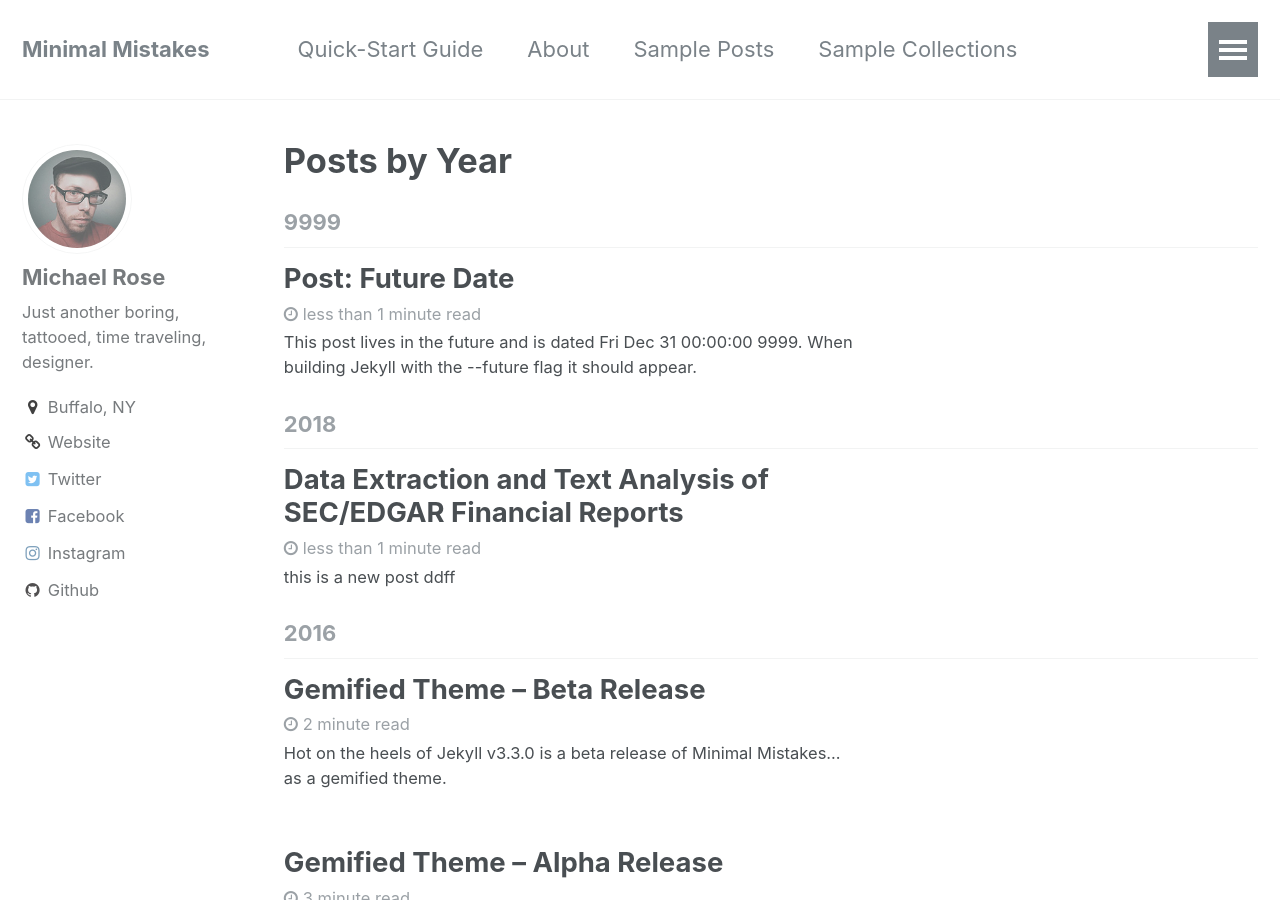
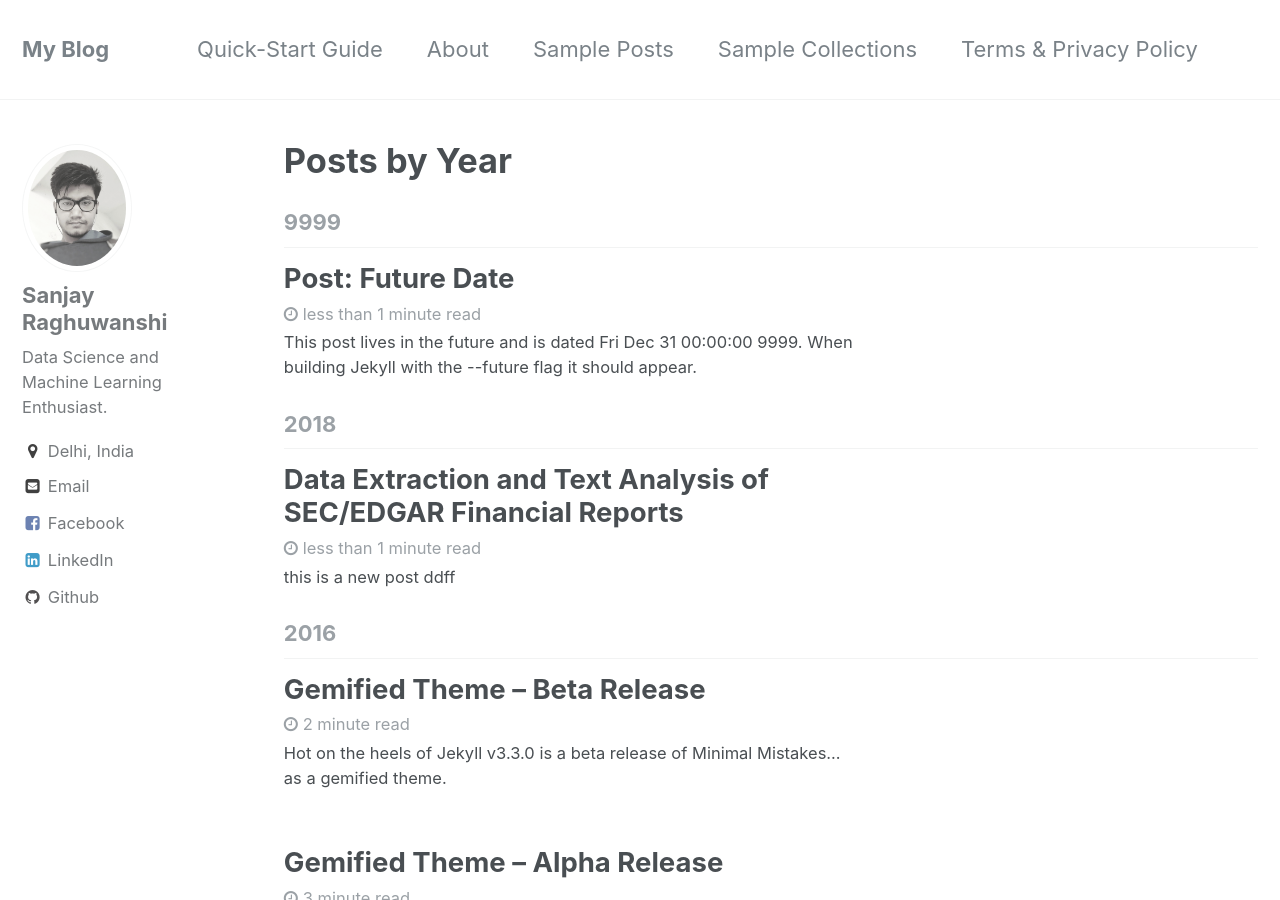
Before and after one commit to sanjay-raghu/Portfolio, a Jekyll site: the page built from index.html, in a window 1280 px wide and 900 px high. Built offline with Jekyll 4.4.1, drawn with Linux system fonts in a browser that asks for light colours; some of the changed text lies outside the part shown.

Commit message:
profile added

```diff
--- a/_config.yml
+++ b/_config.yml
@@ -7,10 +7,10 @@
 
 # Site Settings
 locale                   : "en-US"
-title                    : "Minimal Mistakes"
+title                    : "My Blog"
 title_separator          : "-"
-name                     : &name "Michael Rose"
-description              : &description "A flexible Jekyll theme for your blog or site with a minimalist aesthetic."
+name                     : &name "Sanjay Raghuwanshi"
+description              : &description "Data Science Portfolio."
 url                      : # the base hostname & protocol for your site e.g. "https://mmistakes.github.io"
 baseurl                  : "/portfolio" # the subpath of your site, e.g. "/blog"
 repository               : "mmistakes/minimal-mistakes"
@@ -55,9 +55,9 @@
 
 # Social Sharing
 twitter:
-  username               : &twitter "mmistakes"
+  username               : #&twitter "mmistakes"
 facebook:
-  username               : &facebook "michaelrose"
+  username               : &facebook "sanjay11100"
   app_id                 :
   publisher              :
 og_image                 : "site-logo.png" # Open Graph/Twitter default site image
@@ -80,23 +80,23 @@
 # Site Author
 author:
   name             : *name
-  avatar           : "michael-rose.jpg"
-  bio              : "Just another boring, tattooed, time traveling, designer."
-  location         : "Buffalo, NY"
-  email            :
-  uri              : "https://mademistakes.com"
+  avatar           : "bio_pic.png"
+  bio              : "Data Science and Machine Learning Enthusiast."
+  location         : "Delhi, India"
+  email            : sanjay.r.iitg@gmail.com
+  uri              : #"https://mademistakes.com"
   bitbucket        :
   codepen          :
   dribbble         :
   flickr           :
   facebook         : *facebook
   foursquare       :
-  github           : "mmistakes"
+  github           : "sanjay-raghu"
   google_plus      :
   keybase          :
-  instagram        : "mmistakes"
+  instagram        : #"mmistakes"
   lastfm           :
-  linkedin         :
+  linkedin         : sanjayiitg
   pinterest        :
   soundcloud       :
   stackoverflow    : # http://stackoverflow.com/users/123456/username
```
Also changed, not shown: images/bio_pic.png (added).
